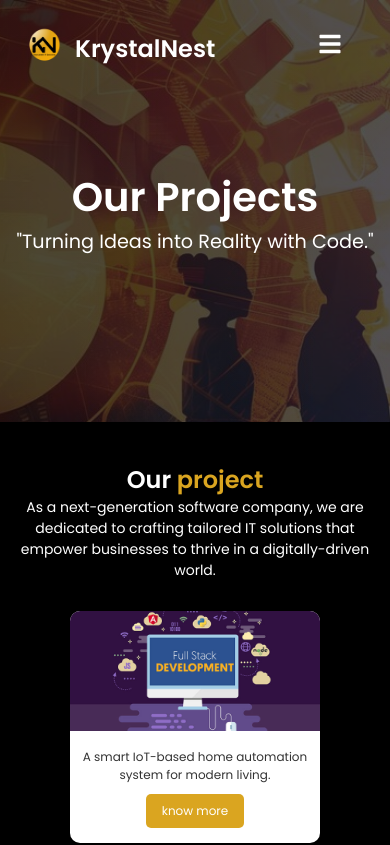
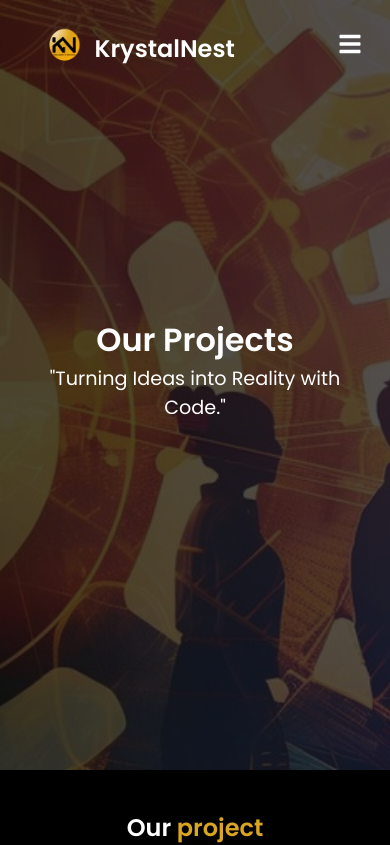
Before and after one commit to vamshikrishna4992/Project-1, a React (Vite) app: page /project1 in a window 390 px wide. Shown: the top 845 px of the page. Built offline with nearby package versions, Linux system fonts and the light colour scheme.

Commit message:
responsiveness updated

```diff
--- a/src/Pages/Projects/Project1.jsx
+++ b/src/Pages/Projects/Project1.jsx
@@ -6,8 +6,12 @@ import '../../Styles/Project1.css';
 
 const Project1 = () => {
   return (
-    <div>
-      <Navbar/>
+  <>
+    <div className="project-nav">
+    <Navbar/>
+    </div>
+    <div className="project-nav-contaniner">
+
       <div className="project-banner">
         <h1>Our Projects</h1>
         <p>"Turning Ideas into Reality with Code."</p>
@@ -15,6 +19,7 @@ const Project1 = () => {
       <Project/>
        <Footer/>
     </div>
+  </>
   )
 }
 
--- a/src/Styles/About.css
+++ b/src/Styles/About.css
@@ -2,14 +2,9 @@
     font-family: 'Poppins', sans-serif;
     color: white;
     background-color: #000;
-    /* padding: 0 20px; */
 }
 .about-main-container{
-    /* height: 80vh;
-    align-content: center;
-    display: flex; */
-
-position: relative;
+ position: relative;
   width: auto;
   min-height: 85vh;
   color: white;
@@ -22,15 +17,6 @@ position: relative;
   padding-top: 10px;
 }
 .about-main-container::before {
-    /* content: "";
-    position: absolute;
-    top: 0;
-    left: 0;
-    width: 100%;
-    height: 100vh;
-    background: url("../assets//images/wmremove-transforme.jpeg") no-repeat center/cover;
-    opacity: 0.25;
-    z-index: -1;  */
     content: "";
   position: absolute;
   top: 0;
--- a/src/Styles/Contact.css
+++ b/src/Styles/Contact.css
@@ -3,19 +3,69 @@
   overflow: hidden;
 }
 
+
+/* *************** */
+/* .about-main-container{
+ position: relative;
+  width: auto;
+  min-height: 85vh;
+  color: white;
+  display: flex;
+  justify-content: center;
+  align-items: center;
+  padding: 5vh 20px;
+  z-index: 1;
+  text-align: start;
+  padding-top: 10px;
+}
+.about-main-container::before {
+    content: "";
+  position: absolute;
+  top: 0;
+  left: 0;
+  width: 100%;
+  height: 100%;
+  background: url("../assets//images/wmremove-transforme.jpeg") no-repeat center center;
+  background-size: cover;
+  opacity: 0.5;
+  z-index: -1;
+} */
+
+/* ********************* */
 /* Banner Section */
 .contact-banner {
-  background: url('../assets/images/contactus-bg.jpeg') center/cover no-repeat;
+  /* background: url('../assets/images/contactus-bg.jpeg') center/cover no-repeat;
   background-size: cover;
   position: relative;
   color: white;
   text-align: center;
   padding: 80px 20px;
-  overflow: hidden;
+  overflow: hidden; */
+  position: relative;
+  width: auto;
+  min-height: 85vh;
+  color: white;
+  display: flex;
+  flex-direction: column;
+  justify-content: center;
+  background: url("../assets/images/contactus-bg.jpeg") no-repeat center/cover;
+  background-size: cover;
+  padding: 5vh 20px;
+  z-index: 1;
+  text-align: center;
+  padding-top: 10px;
 }
 
 /* black overlay */
 .contact-banner::before {
+  /* content: "";
+  position: absolute;
+  top: 0;
+  left: 0;
+  width: 100%;
+  height: 100%;
+  background: rgba(0, 0, 0, 0.5);
+  z-index: 0; */
   content: "";
   position: absolute;
   top: 0;
@@ -23,7 +73,8 @@
   width: 100%;
   height: 100%;
   background: rgba(0, 0, 0, 0.5);
-  z-index: 0;
+  opacity: 1;
+  z-index: -1;
 }
 
 /* Content on the banner */
@@ -188,8 +239,23 @@
 @media screen and (max-width: 480px) {
   .contact-banner {
     padding: 50px 15px;
+    background-size: cover;
+    min-height: 60vh;
+    width: 100%;
+    height: 65vh;
+    background: url("../assets/images/contactus-bg-mobile.jpeg") no-repeat center/cover;
+
   }
-
+.contact-banner::before{
+  content: "";
+  position: absolute;
+  top: 0;
+  left: 0;
+  background: rgba(0, 0, 0, 0.5);
+  background-size: cover;
+  opacity: 1;
+  z-index: 1;
+}
   .banner-title {
     font-size: 2rem;
   }
@@ -197,6 +263,7 @@
   .banner-description {
     font-size: 1.2rem;
   }
+
 
   .contact-form {
     max-width: 70%;
--- a/src/Styles/Project.css
+++ b/src/Styles/Project.css
@@ -16,6 +16,7 @@
 .project-content h1 {
   font-size: clamp(28px, 4vw, 36px);
   color: white;
+
 }
 
 .project-content h1 span {
@@ -28,6 +29,7 @@
   font-size: clamp(14px, 2vw, 16px);
   line-height: 1.5;
   max-width: 800px;
+  padding: 10px 0;
 }
 
 .project-cards {
@@ -137,7 +139,7 @@
 
   .card-rows {
     width: 100%;
-    max-width: 250px;
+    max-width: 200px;
   }
 
   .card-rows img {
--- a/src/Styles/Project1.css
+++ b/src/Styles/Project1.css
@@ -1,26 +1,52 @@
+.project-nav-contaniner{
+  margin: auto;
+ }
+ .project-nav{
+  width: 90%;
+  margin: auto;
+ }
+  .project-banner{
+    height: 50vh;
+    align-content: center;
+    position: relative;
+    width: auto;
+    min-height: 85vh;
+    color: white;
+    /* display: flex; */
+    justify-content: center;
+    align-items: center;
+    padding: 5vh 20px;
+    z-index: 1;
+    text-align: start;
+    padding-top: 10px;
+  }
   .project-banner::before {
     content: "";
     position: absolute;
     top: 0;
     left: 0;
     width: 100%;
-  height: 60vh;
+    height: 100%;
     background: url("../assets/images/project-bg.jpg") no-repeat center/cover;
     opacity: 0.25;
     z-index: -1;
-  }
-  .project-banner{
-    height: 50vh;
-    align-content: center;
+    background-size: cover;
     }
 
   .project-banner h1 {
-    font-size: 2.5rem;
+    font-size: clamp(2rem, 5vw, 3rem);
     font-weight: bold;
     text-align: center;
+
   }
 
   .project-banner p {
     font-size: 1.2rem;
     text-align: center;
   }
+
+  @media (max-width:480px){
+    .project-nav-contaniner{
+
+     }
+  }
```
Also changed, not shown: src/assets/images/contactus-bg-mobile.jpeg (added). Lines whose indentation alone changed are shown as unchanged.
